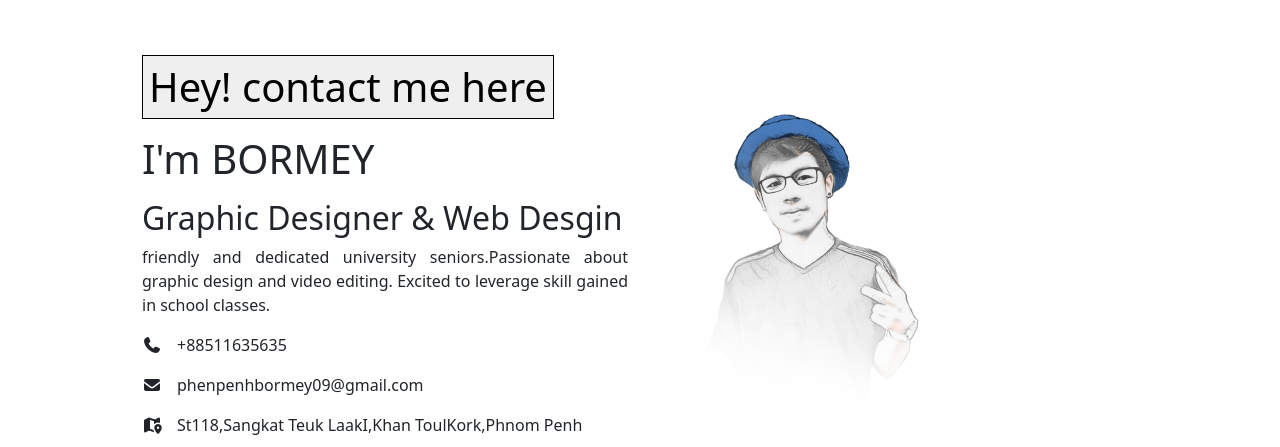
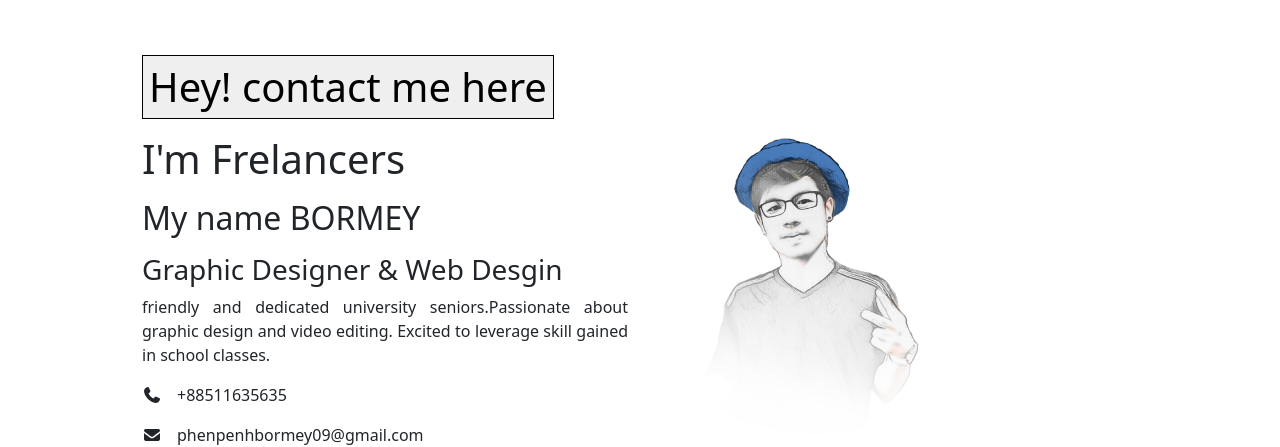
Before and after one commit to PHENPENHBORMEY/bootstran, a plain HTML site: page index.html in a window 1280 px wide. Shown: the part 93-540 px from the top of the page. Drawn offline with nearby package versions, Linux system fonts and the light colour scheme.

Commit message:
Add files via upload

```diff
--- a/index.html
+++ b/index.html
@@ -5,7 +5,7 @@
     <meta http-equiv="X-UA-Compatible" content="IE=edge">
     <meta name="viewport" content="width=device-width, initial-scale=1.0">
     <title>Document</title>
-    <link rel="stylesheet" href="./main.css">
+    <link rel="stylesheet" href="main.css">
     <link rel="stylesheet" href="./css/all.min.css">
     <link href="https://cdn.jsdelivr.net/npm/bootstrap@5.2.0-beta1/dist/css/bootstrap.min.css" rel="stylesheet" integrity="sha384-0evHe/X+R7YkIZDRvuzKMRqM+OrBnVFBL6DOitfPri4tjfHxaWutUpFmBp4vmVor" crossorigin="anonymous">
     <script src="https://cdn.jsdelivr.net/npm/bootstrap@5.2.0-beta1/dist/js/bootstrap.bundle.min.js" integrity="sha384-pprn3073KE6tl6bjs2QrFaJGz5/SUsLqktiwsUTF55Jfv3qYSDhgCecCxMW52nD2" crossorigin="anonymous">
@@ -39,8 +39,9 @@
                 <div class=" row m-5 test">
                     <div class="col-6  col1">
                             <button class="mt-3">Hey! contact me here</button>
-                            <h1  class="mt-3">I'm BORMEY</h5>
-                            <h2  class="mt-3">Graphic Designer & Web Desgin</h6>
+                            <h1  class="mt-3">I'm Frelancers</h5>
+                            <h2  class="mt-3">My name BORMEY</h5>
+                            <h3  class="mt-3">Graphic Designer & Web Desgin</h6>
                             <p>
                                 friendly and dedicated university seniors.Passionate about graphic design and video editing. Excited to leverage skill gained in school classes.
                             </p>
```
